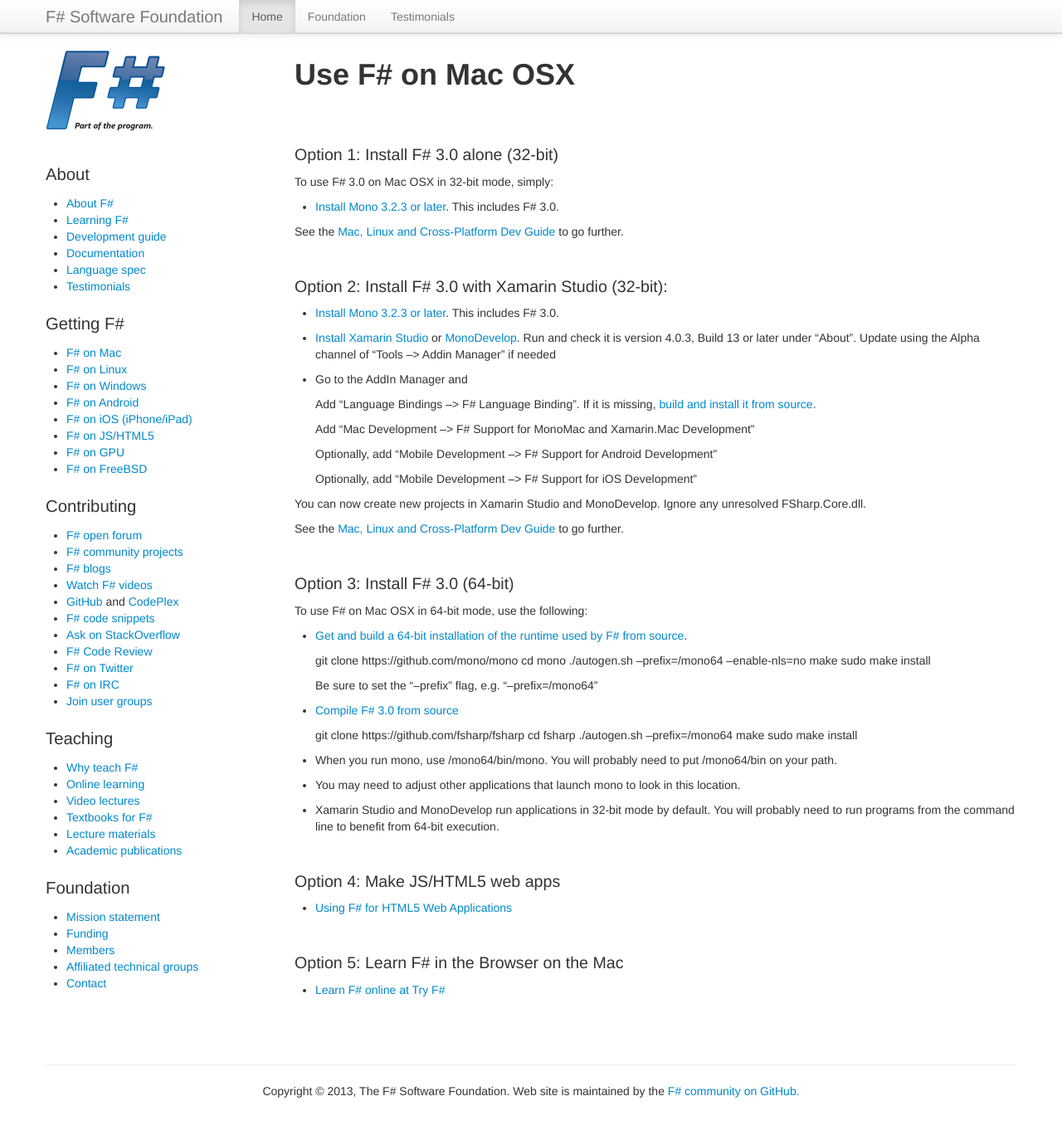
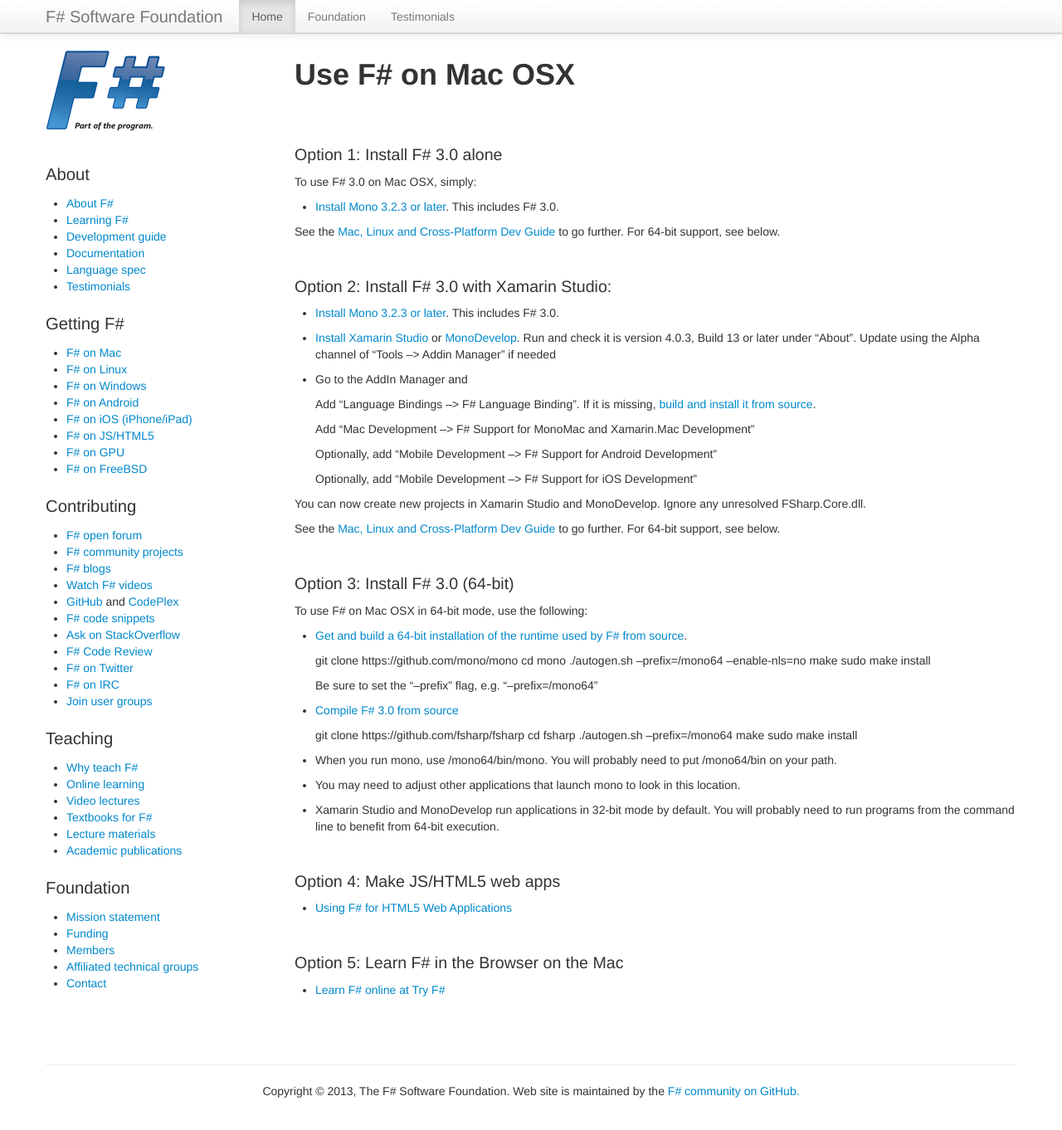
Before and after one commit to fsharp/fsharp.org, a Jekyll site: the page built from use/mac/index.md, in a window 1280 px wide and 1375 px high. Shown: the top 1362 px of the window at 83% size. Built offline with Jekyll 4.4.1, drawn with Linux system fonts in a browser that asks for light colours; nearby versions of some CDN libraries; some web fonts are replaced; comment, search, counter and statistics services are not loaded.

Commit message:
Update index.md

```diff
--- a/use/mac/index.md
+++ b/use/mac/index.md
@@ -5,18 +5,18 @@
 ---
 
 
-### Option 1: Install F# 3.0 alone (32-bit)
+### Option 1: Install F# 3.0 alone
 
-To use F# 3.0 on Mac OSX in 32-bit mode, simply:
+To use F# 3.0 on Mac OSX, simply:
 
 *  [Install Mono 3.2.3 or later](http://www.go-mono.com/mono-downloads/download.html). This includes F# 3.0.
 
 See the [Mac, Linux and Cross-Platform Dev Guide](/guides/mac-linux-cross-platform) to
-go further.
+go further. For 64-bit support, see below.
 
 <br />
 
-### Option 2: Install F# 3.0 with Xamarin Studio (32-bit):
+### Option 2: Install F# 3.0 with Xamarin Studio:
 
 * [Install Mono 3.2.3 or later](http://www.go-mono.com/mono-downloads/download.html). This includes F# 3.0.
 * [Install Xamarin Studio](http://xamarin.com/studio) or [MonoDevelop](http://monodevelop.com). Run and check it is version 4.0.3, Build 13 or later under "About". Update using the Alpha channel of "Tools --> Addin Manager" if needed
@@ -33,7 +33,7 @@
 You can now create new projects in Xamarin Studio and MonoDevelop. Ignore any unresolved FSharp.Core.dll.
 
 See the [Mac, Linux and Cross-Platform Dev Guide](/guides/mac-linux-cross-platform) to
-go further.
+go further. For 64-bit support, see below.
 
 <br />
 
```
